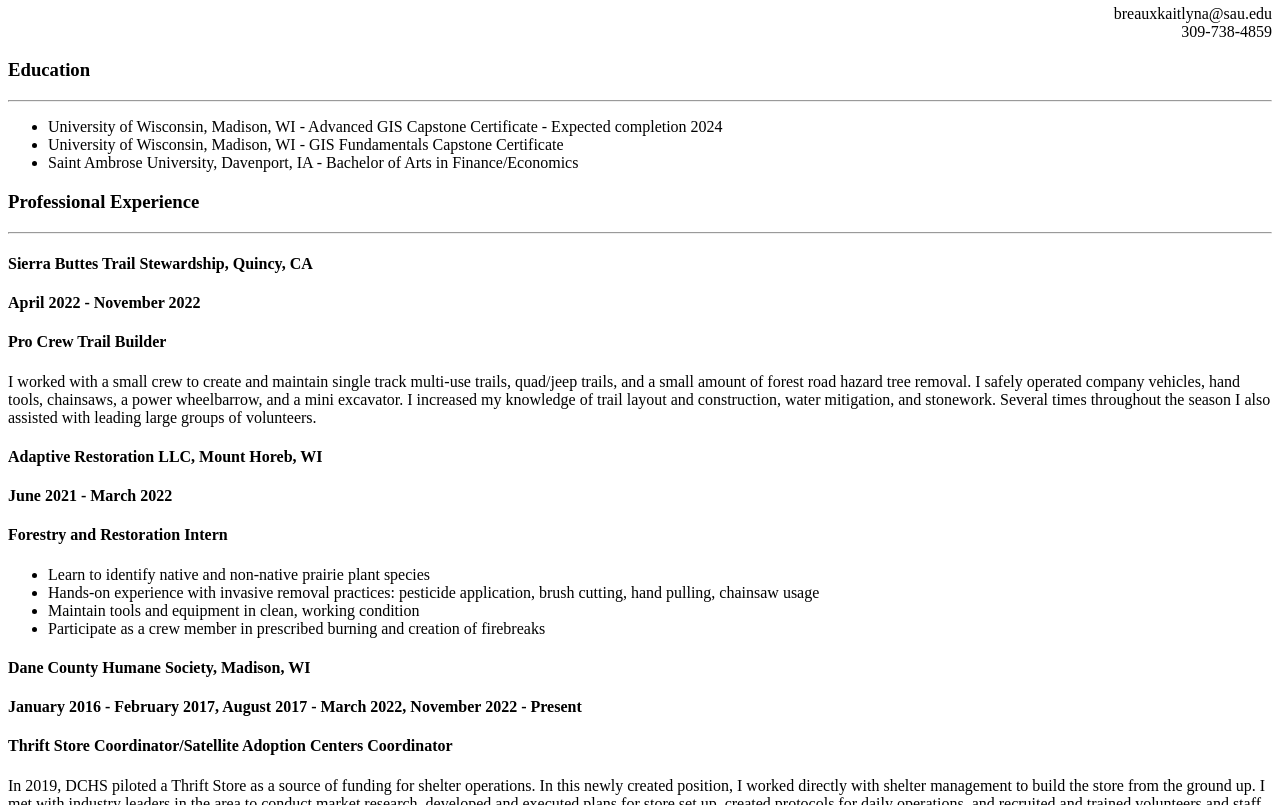
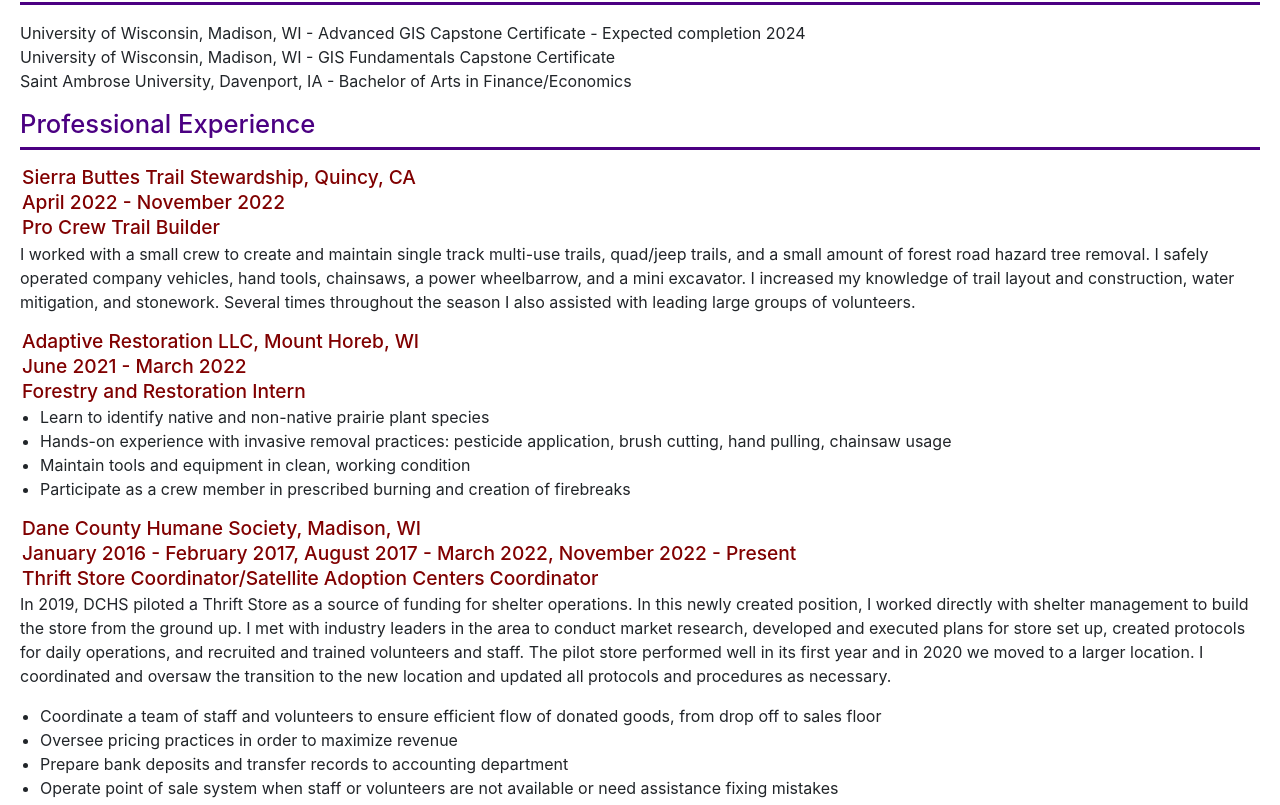
Before and after one commit to KaitBreaux/GISPortfolio, a plain HTML site: page resume.html in a window 1280 px wide. Shown: the part 567-1372 px from the top of the page. Drawn offline with Linux system fonts and the light colour scheme; the site is published under a folder, as on GitHub Pages, so addresses that start at the root find nothing.

Commit message:
Update resume.html

```diff
--- a/resume.html
+++ b/resume.html
@@ -4,11 +4,11 @@
     <head>
         <meta charset="utf-8">
         <meta name="description" content="Resume for Kaitlyn Breaux">
-        <link rel="stylesheet" href="/css/bootstrap.min.css">
-        <link rel="stylesheet" href="/css/resume.css">
+        <link rel="stylesheet" href="css/bootstrap.min.css">
+        <link rel="stylesheet" href="css/resume.css">
 
-        <script src="/lib/jquery-3.6.4.min.js"></script>
-        <script src="/lib/bootstrap.min.js"></script>
+        <script src="lib/jquery-3.6.4.min.js"></script>
+        <script src="lib/bootstrap.min.js"></script>
         <title>Kaitlyn Breaux - Resume</title>
     </head>
 
```
